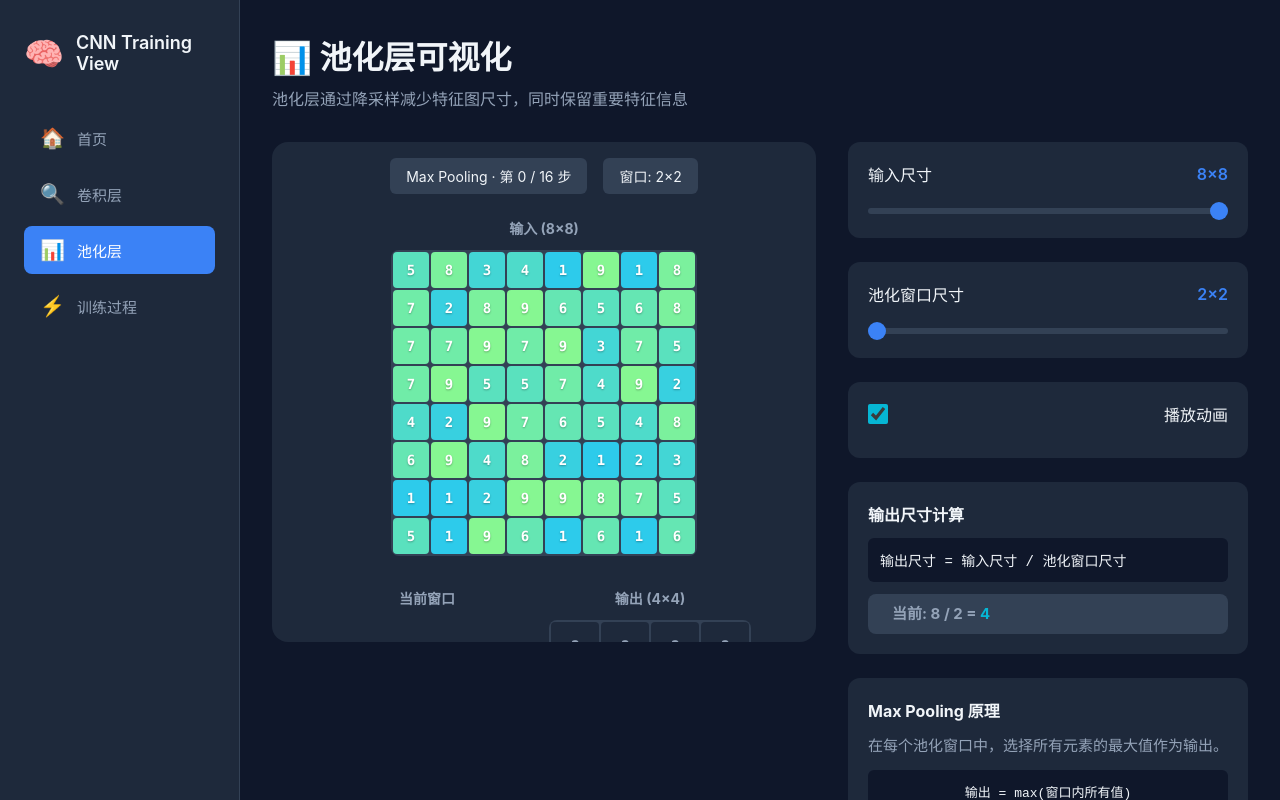
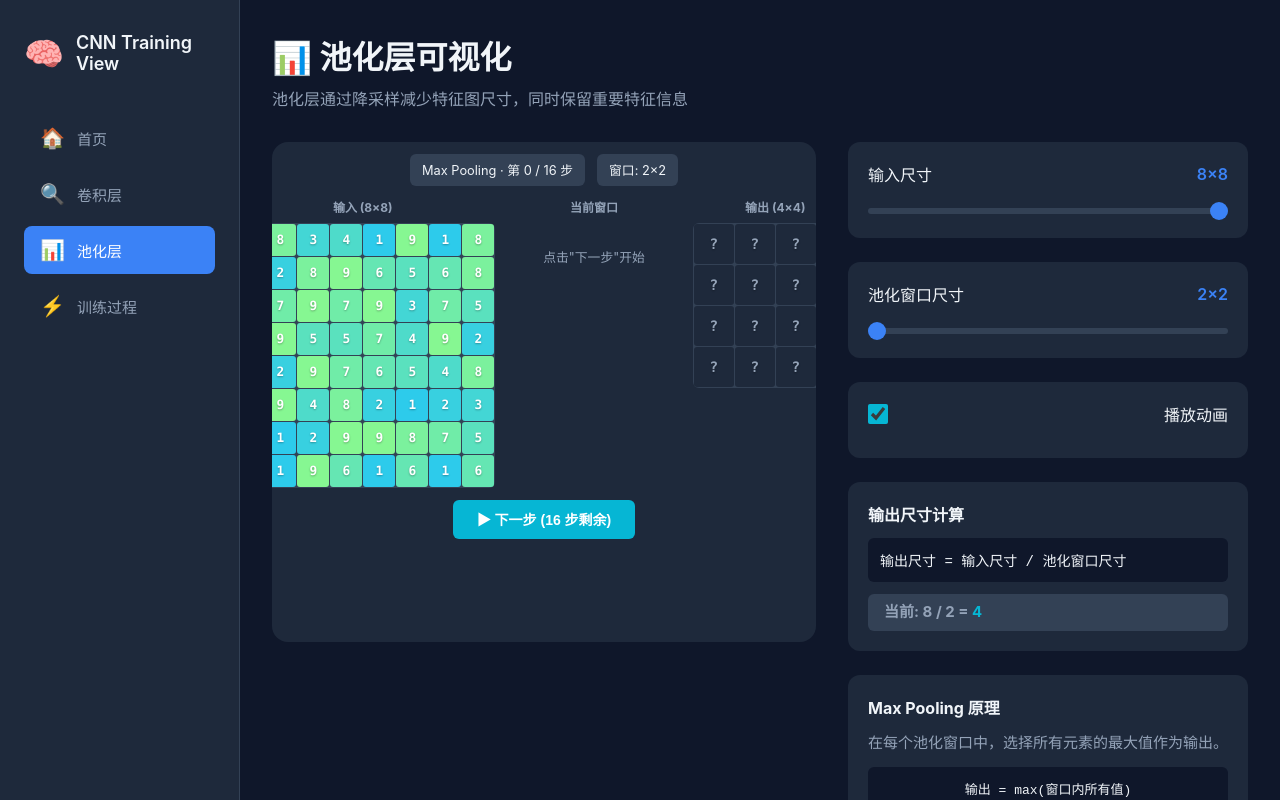
Before and after one commit to RyneHuang/CNN_Training_View, a React (Vite) app: page /pooling in a window 1280 px wide. Shown: the top 800 px of the page. Built offline with nearby package versions, Linux system fonts and the light colour scheme; the HTML template or start-up script is replaced by a standard one.

Commit message:
Improve: More obvious highlighting and compact layout to fit on one screen
- Highlighted cells now have yellow background with red border and glow effect
- Reduced cell sizes and padding to fit everything without scrollbar
- Made layout more compact with smaller fonts and spacing

```diff
--- a/src/three/ConvolutionScene.css
+++ b/src/three/ConvolutionScene.css
@@ -1,19 +1,21 @@
 .convolution-scene {
-  padding: 1rem;
+  padding: 0.75rem;
+  max-height: 100vh;
+  overflow: hidden;
 }
 
 .convolution-info {
   display: flex;
-  gap: 1rem;
-  margin-bottom: 1.5rem;
+  gap: 0.75rem;
+  margin-bottom: 0.75rem;
   flex-wrap: wrap;
 }
 
 .info-badge {
   background: var(--surface-light);
-  padding: 0.5rem 1rem;
+  padding: 0.4rem 0.75rem;
   border-radius: 6px;
-  font-size: 0.875rem;
+  font-size: 0.8rem;
 }
 
 .kernel-badge {
@@ -22,54 +24,42 @@
 
 .grids-container {
   display: flex;
-  flex-wrap: wrap;
-  gap: 2rem;
+  gap: 1.5rem;
   justify-content: center;
   align-items: flex-start;
+  flex-wrap: nowrap;
 }
 
 .grid-section {
   text-align: center;
+  flex-shrink: 0;
 }
 
 .grid-section h4 {
-  margin-bottom: 0.75rem;
+  margin-bottom: 0.5rem;
   color: var(--text-muted);
-  font-size: 0.875rem;
+  font-size: 0.75rem;
 }
 
 .grid {
   display: grid;
-  gap: 2px;
+  gap: 1px;
   background: var(--surface-light);
-  padding: 2px;
-  border-radius: 8px;
-}
-
-.input-grid {
-  /* gridTemplateColumns set dynamically via inline style */
-}
-
-.kernel-grid {
-  /* gridTemplateColumns set dynamically via inline style */
-  margin: 0 auto;
-}
-
-.output-grid {
-  /* gridTemplateColumns set dynamically via inline style */
+  padding: 1px;
+  border-radius: 6px;
 }
 
 .cell {
-  width: 40px;
-  height: 40px;
+  width: 36px;
+  height: 36px;
   display: flex;
   align-items: center;
   justify-content: center;
   font-family: 'Monaco', 'Menlo', monospace;
-  font-size: 0.875rem;
+  font-size: 0.8rem;
   font-weight: 600;
-  border-radius: 4px;
-  transition: all 0.2s;
+  border-radius: 3px;
+  transition: all 0.15s;
 }
 
 .input-grid .cell {
@@ -78,30 +68,36 @@
 }
 
 .cell.highlighted {
-  transform: scale(1.1);
-  box-shadow: 0 0 12px var(--primary);
+  background: #fbbf24 !important;
+  color: #000 !important;
+  transform: scale(1.15);
+  box-shadow: 0 0 0 3px #ef4444, 0 0 15px #fbbf24;
   z-index: 10;
   position: relative;
+  font-size: 1rem;
+  font-weight: 700;
 }
 
 .kernel-cell {
-  background: #fbbf24;
-  color: #000;
+  background: #475569;
+  color: #fff;
+  font-size: 0.75rem;
 }
 
 .kernel-cell.negative {
-  background: #ef4444;
+  background: #dc2626;
   color: white;
 }
 
 .kernel-cell.positive {
-  background: #22c55e;
+  background: #16a34a;
   color: white;
 }
 
 .output-cell {
   background: var(--surface);
   color: var(--text-muted);
+  font-size: 0.75rem;
 }
 
 .output-cell.filled {
@@ -110,85 +106,87 @@
 }
 
 .output-cell.current {
-  animation: pulse-current 0.5s ease-in-out;
+  animation: pulse-current 0.4s ease-in-out;
 }
 
 @keyframes pulse-current {
-  0%, 100% { transform: scale(1); }
-  50% { transform: scale(1.15); }
+  0%, 100% { transform: scale(1); box-shadow: none; }
+  50% { transform: scale(1.2); box-shadow: 0 0 15px var(--secondary); }
 }
 
 .kernel-section {
   text-align: center;
+  flex-shrink: 0;
 }
 
 .kernel-section h4 {
-  margin-bottom: 0.75rem;
+  margin-bottom: 0.5rem;
   color: var(--text-muted);
-  font-size: 0.875rem;
+  font-size: 0.75rem;
 }
 
 .calculation-section {
   text-align: center;
-  min-width: 200px;
+  min-width: 160px;
+  flex-shrink: 0;
 }
 
 .calculation-section h4 {
-  margin-bottom: 0.75rem;
+  margin-bottom: 0.5rem;
   color: var(--text-muted);
-  font-size: 0.875rem;
+  font-size: 0.75rem;
 }
 
 .calculation-box {
   background: var(--surface);
-  padding: 1rem;
+  padding: 0.75rem;
   border-radius: 8px;
 }
 
 .calculation-placeholder {
   color: var(--text-muted);
-  font-size: 0.875rem;
-  padding: 2rem;
+  font-size: 0.8rem;
+  padding: 1.5rem;
 }
 
 .window-display {
   display: flex;
   flex-direction: column;
   align-items: center;
-  gap: 0.5rem;
+  gap: 0.4rem;
 }
 
 .window-grid {
   display: flex;
   flex-direction: column;
-  gap: 2px;
+  gap: 1px;
 }
 
 .window-row {
   display: flex;
-  gap: 2px;
+  gap: 1px;
 }
 
 .window-val {
-  width: 32px;
-  height: 32px;
+  width: 28px;
+  height: 28px;
   display: flex;
   align-items: center;
   justify-content: center;
   background: var(--surface-light);
-  border-radius: 4px;
-  font-size: 0.875rem;
+  border-radius: 3px;
+  font-size: 0.75rem;
   font-weight: 600;
 }
 
 .window-val.positive {
-  background: #22c55e33;
-  color: #22c55e;
+  background: #16a34a33;
+  color: #16a34a;
 }
 
 .window-val.negative {
-  background: #ef444433;
-  color: #ef4444;
+  background: #dc262633;
+  color: #dc2626;
 }
 
 .kernel-display .window-val {
@@ -197,59 +195,41 @@
 }
 
 .multiply, .equals {
-  font-size: 1.5rem;
+  font-size: 1.25rem;
   color: var(--text-muted);
-  padding: 0.25rem 0;
+  padding: 0.2rem 0;
 }
 
 .result {
-  font-size: 1.5rem;
+  font-size: 1.25rem;
   font-weight: 700;
-  color: var(--primary);
+  color: #fbbf24;
   background: var(--surface-light);
-  padding: 0.5rem 1.5rem;
-  border-radius: 8px;
-}
-
-.replay-btn {
-  display: block;
-  margin: 1.5rem auto 0;
-  padding: 0.75rem 1.5rem;
-  background: var(--primary);
-  color: white;
-  border: none;
-  border-radius: 8px;
-  cursor: pointer;
-  font-size: 0.875rem;
-  transition: background 0.2s;
-}
-
-.replay-btn:hover {
-  background: var(--primary-dark);
+  padding: 0.4rem 1rem;
+  border-radius: 6px;
 }
 
 .controls {
   display: flex;
   justify-content: center;
   gap: 1rem;
-  margin-top: 1.5rem;
+  margin-top: 0.75rem;
 }
 
 .step-btn {
-  padding: 0.875rem 2rem;
+  padding: 0.6rem 1.5rem;
   background: var(--primary);
   color: white;
   border: none;
-  border-radius: 8px;
+  border-radius: 6px;
   cursor: pointer;
-  font-size: 1rem;
+  font-size: 0.875rem;
   font-weight: 600;
   transition: all 0.2s;
 }
 
 .step-btn:hover:not(:disabled) {
   background: var(--primary-dark);
-  transform: translateY(-2px);
 }
 
 .step-btn:disabled {
@@ -260,7 +240,3 @@
 .step-btn.reset {
   background: var(--secondary);
 }
-
-.step-btn.reset:hover {
-  opacity: 0.9;
-}
--- a/src/three/ConvolutionScene.tsx
+++ b/src/three/ConvolutionScene.tsx
@@ -143,7 +143,7 @@ export default function ConvolutionScene({
       <div className="grids-container">
         <div className="grid-section">
           <h4>输入特征图 ({inputSize}×{inputSize})</h4>
-          <div className="grid input-grid" style={{ gridTemplateColumns: `repeat(${inputSize}, 40px)` }}>
+          <div className="grid input-grid" style={{ gridTemplateColumns: `repeat(${inputSize}, 36px)` }}>
             {inputData.map((row, i) =>
               row.map((val, j) => (
                 <div
@@ -160,7 +160,7 @@ export default function ConvolutionScene({
 
         <div className="kernel-section">
           <h4>卷积核 ({kernelSize}×{kernelSize})</h4>
-          <div className="grid kernel-grid" style={{ gridTemplateColumns: `repeat(${kernelSize}, 40px)` }}>
+          <div className="grid kernel-grid" style={{ gridTemplateColumns: `repeat(${kernelSize}, 36px)` }}>
             {kernel.map((row, i) =>
               row.map((val, j) => (
                 <div key={`${i}-${j}`} className={`cell kernel-cell ${val > 0 ? 'positive' : 'negative'}`}>
@@ -208,7 +208,7 @@ export default function ConvolutionScene({
 
         <div className="grid-section">
           <h4>输出特征图 ({outputSize}×{outputSize})</h4>
-          <div className="grid output-grid" style={{ gridTemplateColumns: `repeat(${outputSize}, 40px)` }}>
+          <div className="grid output-grid" style={{ gridTemplateColumns: `repeat(${outputSize}, 36px)` }}>
             {Array(outputSize).fill(null).map((_, i) =>
               Array(outputSize).fill(null).map((_, j) => (
                 <div
--- a/src/three/PoolingScene.css
+++ b/src/three/PoolingScene.css
@@ -1,87 +1,86 @@
 .pooling-scene {
-  padding: 1rem;
+  padding: 0.75rem;
+  max-height: 100vh;
+  overflow: hidden;
 }
 
 .pooling-info {
   display: flex;
-  gap: 1rem;
-  margin-bottom: 1.5rem;
+  gap: 0.75rem;
+  margin-bottom: 0.75rem;
   justify-content: center;
 }
 
 .info-badge {
   background: var(--surface-light);
-  padding: 0.5rem 1rem;
+  padding: 0.4rem 0.75rem;
   border-radius: 6px;
-  font-size: 0.875rem;
+  font-size: 0.8rem;
 }
 
 .grids-container {
   display: flex;
-  flex-wrap: wrap;
-  gap: 2rem;
+  gap: 1.5rem;
   justify-content: center;
   align-items: flex-start;
+  flex-wrap: nowrap;
 }
 
 .grid-section {
   text-align: center;
+  flex-shrink: 0;
 }
 
 .grid-section h4 {
-  margin-bottom: 0.75rem;
+  margin-bottom: 0.5rem;
   color: var(--text-muted);
-  font-size: 0.875rem;
+  font-size: 0.75rem;
 }
 
 .grid {
   display: grid;
-  gap: 2px;
+  gap: 1px;
   background: var(--surface-light);
-  padding: 2px;
-  border-radius: 8px;
+  padding: 1px;
+  border-radius: 6px;
 }
 
 .cell {
-  width: 36px;
-  height: 36px;
+  width: 32px;
+  height: 32px;
   display: flex;
   align-items: center;
   justify-content: center;
   font-family: 'Monaco', 'Menlo', monospace;
-  font-size: 0.875rem;
+  font-size: 0.8rem;
   font-weight: 600;
-  border-radius: 4px;
-  transition: all 0.2s;
+  border-radius: 3px;
+  transition: all 0.15s;
   color: white;
   text-shadow: 0 1px 2px rgba(0,0,0,0.3);
 }
 
-.input-grid .cell {
-  width: 36px;
-  height: 36px;
-}
-
 .cell.highlighted {
-  box-shadow: 0 0 8px var(--accent);
-  transform: scale(1.05);
+  background: #0891b2 !important;
+  box-shadow: 0 0 0 2px #06b6d4, 0 0 12px #06b6d4;
+  transform: scale(1.1);
   z-index: 5;
-  position: relative;
 }
 
 .cell.max {
-  animation: pulse-max 0.5s ease-in-out infinite;
-}
-
-@keyframes pulse-max {
-  0%, 100% { transform: scale(1.1); }
-  50% { transform: scale(1.15); }
+  background: #fbbf24 !important;
+  color: #000 !important;
+  transform: scale(1.2);
+  box-shadow: 0 0 0 3px #ef4444, 0 0 20px #fbbf24;
+  animation: none;
+  font-size: 1rem;
+  font-weight: 700;
 }
 
 .output-grid .cell {
-  width: 48px;
-  height: 48px;
-  font-size: 1rem;
+  width: 40px;
+  height: 40px;
+  font-size: 0.9rem;
 }
 
 .output-cell {
@@ -96,146 +95,112 @@
 }
 
 .output-cell.current {
-  animation: pulse-current 0.5s ease-in-out;
+  animation: pulse-current 0.4s ease-in-out;
 }
 
 @keyframes pulse-current {
   0%, 100% { transform: scale(1); }
-  50% { transform: scale(1.1); }
+  50% { transform: scale(1.15); }
 }
 
 .calculation-section {
   text-align: center;
-  min-width: 180px;
+  min-width: 140px;
+  flex-shrink: 0;
 }
 
 .calculation-section h4 {
-  margin-bottom: 0.75rem;
+  margin-bottom: 0.5rem;
   color: var(--text-muted);
-  font-size: 0.875rem;
+  font-size: 0.75rem;
 }
 
 .calculation-box {
   background: var(--surface);
-  padding: 1rem;
+  padding: 0.75rem;
   border-radius: 8px;
 }
 
 .calculation-placeholder {
   color: var(--text-muted);
-  font-size: 0.875rem;
-  padding: 2rem;
+  font-size: 0.8rem;
+  padding: 1.5rem;
 }
 
 .window-display {
   display: flex;
   flex-direction: column;
-  gap: 2px;
+  gap: 1px;
   align-items: center;
-  margin-bottom: 1rem;
+  margin-bottom: 0.75rem;
 }
 
 .window-row {
   display: flex;
-  gap: 2px;
+  gap: 1px;
 }
 
 .window-val {
-  width: 40px;
-  height: 40px;
+  width: 34px;
+  height: 34px;
   display: flex;
   align-items: center;
   justify-content: center;
   background: var(--surface-light);
-  border-radius: 4px;
-  font-size: 1rem;
+  border-radius: 3px;
+  font-size: 0.9rem;
   font-weight: 600;
 }
 
 .window-val.max {
   background: #fbbf24;
   color: #000;
-  animation: pulse-max 0.5s ease-in-out infinite;
+  font-size: 1.1rem;
+  font-weight: 700;
 }
 
 .max-result {
   display: flex;
   align-items: center;
   justify-content: center;
-  gap: 0.75rem;
-  padding: 0.5rem 1rem;
+  gap: 0.5rem;
+  padding: 0.4rem 0.75rem;
   background: var(--background);
   border-radius: 6px;
 }
 
 .max-label {
   color: var(--text-muted);
-  font-size: 0.875rem;
+  font-size: 0.8rem;
 }
 
 .max-value {
-  font-size: 1.5rem;
+  font-size: 1.25rem;
   font-weight: 700;
   color: #fbbf24;
-}
-
-.pooling-explanation {
-  margin-top: 1.5rem;
-  padding: 1rem;
-  background: var(--surface);
-  border-radius: 8px;
-  text-align: center;
-}
-
-.pooling-explanation p {
-  color: var(--text-muted);
-  font-size: 0.875rem;
-  margin: 0.5rem 0;
-}
-
-.pooling-explanation strong {
-  color: var(--text);
-}
-
-.replay-btn {
-  display: block;
-  margin: 1.5rem auto 0;
-  padding: 0.75rem 1.5rem;
-  background: var(--accent);
-  color: white;
-  border: none;
-  border-radius: 8px;
-  cursor: pointer;
-  font-size: 0.875rem;
-  transition: background 0.2s;
-}
-
-.replay-btn:hover {
-  opacity: 0.9;
 }
 
 .controls {
   display: flex;
   justify-content: center;
   gap: 1rem;
-  margin-top: 1.5rem;
+  margin-top: 0.75rem;
 }
 
 .step-btn {
-  padding: 0.875rem 2rem;
+  padding: 0.6rem 1.5rem;
   background: var(--accent);
   color: white;
   border: none;
-  border-radius: 8px;
+  border-radius: 6px;
   cursor: pointer;
-  font-size: 1rem;
+  font-size: 0.875rem;
   font-weight: 600;
   transition: all 0.2s;
 }
 
 .step-btn:hover:not(:disabled) {
   opacity: 0.9;
-  transform: translateY(-2px);
 }
 
 .step-btn:disabled {
--- a/src/three/PoolingScene.tsx
+++ b/src/three/PoolingScene.tsx
@@ -132,7 +132,7 @@ export default function PoolingScene({
       <div className="grids-container">
         <div className="grid-section">
           <h4>输入 ({inputSize}×{inputSize})</h4>
-          <div className="grid input-grid" style={{ gridTemplateColumns: `repeat(${inputSize}, 36px)` }}>
+          <div className="grid input-grid" style={{ gridTemplateColumns: `repeat(${inputSize}, 32px)` }}>
             {inputData.map((row, i) =>
               row.map((val, j) => (
                 <div
@@ -179,7 +179,7 @@ export default function PoolingScene({
 
         <div className="grid-section">
           <h4>输出 ({outputSize}×{outputSize})</h4>
-          <div className="grid output-grid" style={{ gridTemplateColumns: `repeat(${outputSize}, 48px)` }}>
+          <div className="grid output-grid" style={{ gridTemplateColumns: `repeat(${outputSize}, 40px)` }}>
             {Array(outputSize).fill(null).map((_, i) =>
               Array(outputSize).fill(null).map((_, j) => (
                 <div
```
